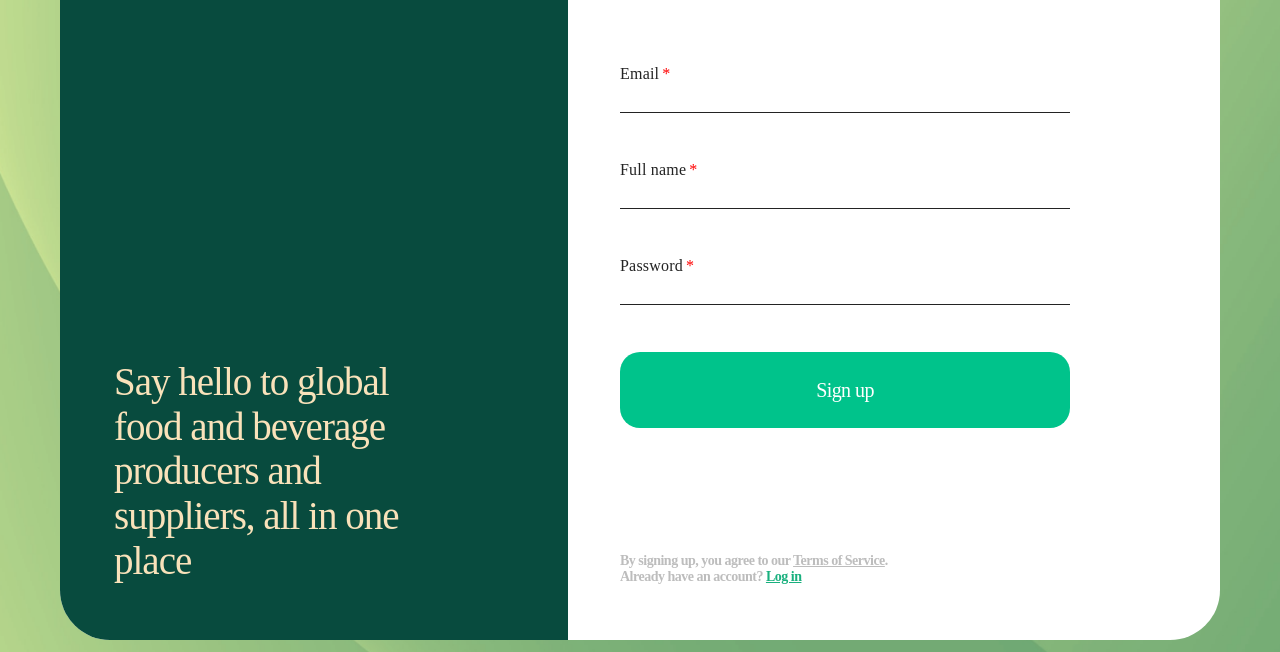
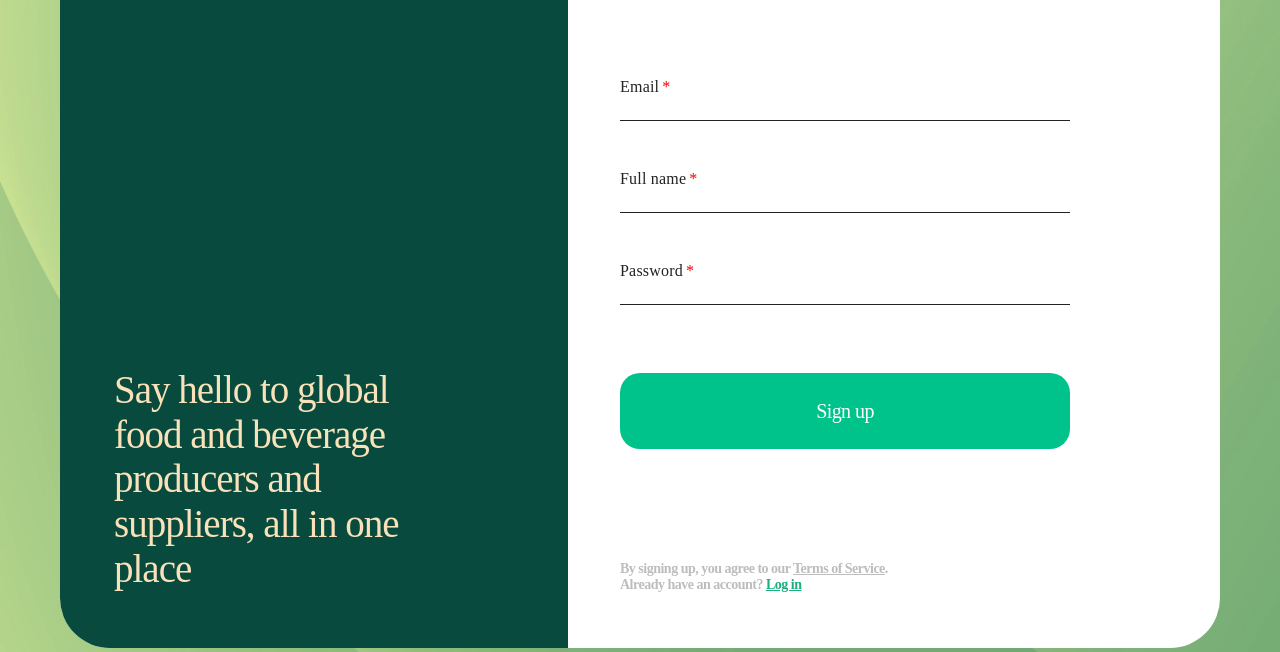
Before and after one commit to dreamkaman/test-task-03012023, a plain HTML site: page index.html in a window 1280 px wide. Shown: the part 148-800 px from the top of the page. Drawn offline with Linux system fonts and the light colour scheme; a web font is replaced by a local one.

Commit message:
Final version

```diff
--- a/css/main.css
+++ b/css/main.css
@@ -39,7 +39,7 @@
   --fours-font-color: #19b07e;
 
   --button-main-color: #00c38b;
-  --button-hover-color: ##60d09b;
+  --button-hover-color: #60d09b;
 }
 
 /* ===========================================My constant normalizing======================================== */
@@ -104,7 +104,7 @@ button {
 }
 
 body {
-  min-height: 90vh;
+  /* min-height: 100%; */
   background-image: url("../images/bg-image.png");
   background-repeat: no-repeat;
   background-position: center;
@@ -115,7 +115,7 @@ body {
   display: flex;
   justify-content: center;
   align-items: center;
-  height: 98vh;
+  height: 100vh;
 }
 
 .registration-form {
@@ -167,16 +167,43 @@ body {
 
 .get-started {
   width: 420px;
-  margin-bottom: 77px;
+  margin-bottom: 52px;
   font-size: 34px;
   line-height: 1.24;
   letter-spacing: -0.5px;
 }
 
+.input-item {
+  position: relative;
+  display: flex;
+  flex-direction: column;
+  justify-content: end;
+  width: 100%;
+  height: 92px;
+  /* border: 1px solid red; */
+}
+
+.text-input::placeholder {
+  color: white;
+}
+
+.text-input:focus.text-input::placeholder {
+  color: lightgray;
+}
+
 .label-text {
+  position: absolute;
+  top: calc(50% - 16px);
+  display: block;
   font-size: 16px;
   line-height: 1.1875;
   letter-spacing: 0.206977px;
+
+  transition: top cubic-bezier(0.165, 0.84, 0.44, 1) 500ms;
+}
+
+.text-input:not(:placeholder-shown) + .label-text {
+  top: 0;
 }
 
 .label-text::after {
@@ -185,18 +212,37 @@ body {
   color: red;
 }
 
+.text-input:focus + .label-text {
+  top: 0;
+  transition: top cubic-bezier(0.165, 0.84, 0.44, 1) 500ms;
+}
+
 .text-input {
   width: 100%;
-  font-size: 24px;
-  margin-bottom: 47px;
+  padding-bottom: 6px;
+  font-size: 16px;
+  line-height: 1;
+  letter-spacing: 0.206977px;
   border: none;
   border-bottom: 1px solid var(--main-font-color);
+}
+
+.warning {
+  width: 100%;
+  font-size: 16px;
+  text-align: right;
+  color: white;
+}
+
+.text-input:not(:valid).text-input:not(:focus) ~ .warning {
+  color: red;
 }
 
 .signup-button {
   min-width: 450px;
   min-height: 76px;
   padding: 26px;
+  margin-top: 50px;
   border: none;
   border-radius: 20px;
 
@@ -207,6 +253,10 @@ body {
 
   color: var(--light-bg-form-color);
   background-color: var(--button-main-color);
+}
+
+.signup-button:hover {
+  background-color: var(--button-hover-color);
 }
 
 .service-terms {
--- a/index.html
+++ b/index.html
@@ -18,14 +18,28 @@
             </div>
             <div class="right-side">
                 <div class="wrapper">
-                    <p class="get-started">Let&#0146;s get started with a few simple steps</p>
+                    <p class="get-started">Let&#0146;s get started
+                        <br>with a few simple steps
+                    </p>
+                    <div class="input-item">
+                        <input type="text" class="text-input" name="email" placeholder="user@domain.com"
+                            pattern="/^[a-zA-Z0-9.!#$%&'*+\/=?^_`{|}~-]+@[a-zA-Z0-9](?:[a-zA-Z0-9-]{0,61}[a-zA-Z0-9])?(?:\.[a-zA-Z0-9](?:[a-zA-Z0-9-]{0,61}[a-zA-Z0-9])?)*$/">
+                        <label for="email" class="label-text">Email</label>
+                        <p class="warning">Wrong email</p>
+                    </div>
+                    <div class="input-item">
+                        <input type="text" class="text-input" name="fullname" placeholder="John Smith"
+                            pattern="([A-Z][a-z]{1,} )([A-Z][a-z]{1,} )?([A-Z][a-z]{1,})">
+                        <label for="fullname" class="label-text">Full name</label>
+                        <p class="warning">Wrong full name</p>
+                    </div>
+                    <div class="input-item">
+                        <input type="password" class="text-input" name="password" placeholder="SuperPassword"
+                            pattern="^(?=.*?[A-Z])(?=.*?[a-z])(?=.*?[0-9])(?=.*?[^\w\s]).{8,}$">
+                        <label for="password" class="label-text">Password</label>
+                        <p class="warning">Wrong password</p>
+                    </div>
 
-                    <label for="email" class="label-text">Email</label>
-                    <input type="text" class="text-input" name="email">
-                    <label for="fullname" class="label-text">Full name</label>
-                    <input type="text" class="text-input" name="fullname">
-                    <label for="password" class="label-text">Password</label>
-                    <input type="password" class="text-input" name="password">
                     <button type="submit" class="signup-button">Sign up</button>
                 </div>
 
```
